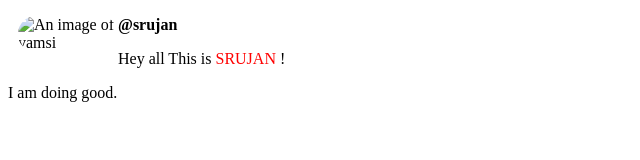
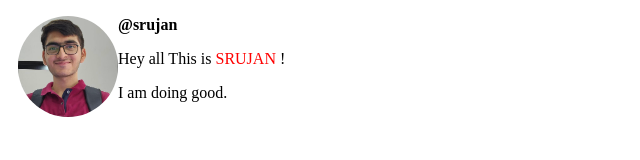
Before and after one commit to Vamsi-U/simple, a plain HTML site: page sruja.html in a window 1280 px wide. Shown: the whole page, without its empty margins (0-640 px from the left). Drawn offline with Linux system fonts and the light colour scheme.

Commit message:
Update sruja.html

```diff
--- a/sruja.html
+++ b/sruja.html
@@ -25,7 +25,7 @@
 </head>
 <body>
 
-        <img src="images/Srujan.jpg" alt="An image of vamsi">
+        <img src="images/images/Srujan.jpg" alt="An image of vamsi">
         <p class="username">@srujan</p>
         <p> Hey all This is <em>SRUJAN</em> !</p>
         <P>I am doing good.</P>
```
